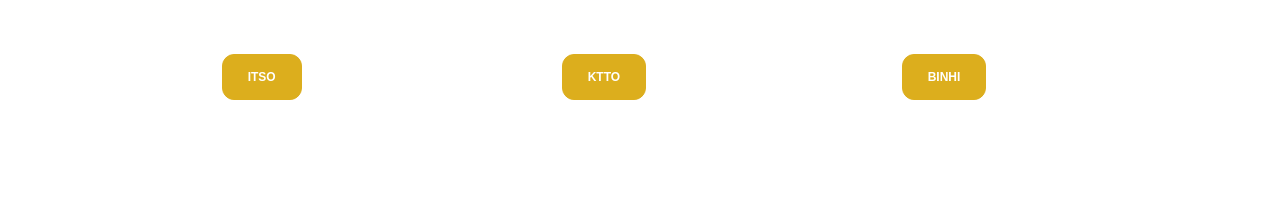
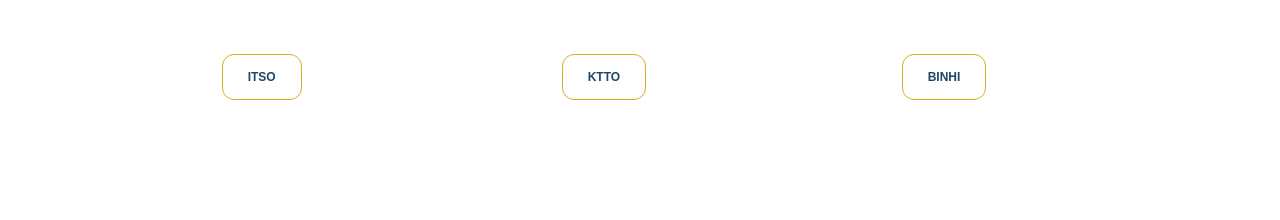
Before and after one commit to bethanyhopec/Kttbdc-OnePageWebsite, a plain HTML site: page index.html in a window 1280 px wide. Shown: the part 1308-1528 px from the top of the page. Drawn offline with nearby package versions, Linux system fonts and the light colour scheme; a web font is replaced by a local one.

Commit message:
change the color of the hover effect on the buttons of component units

```diff
--- a/style.css
+++ b/style.css
@@ -453,8 +453,8 @@ h1 {
     left: 23%;
     top: 50%;
     padding: 15px 25px;
-    background-color: #dcae1d;
-    color:white;
+    background-color: #ffffff;
+    color:#1e4666;;
     font-weight: bold;
     font-size: 12px;
     cursor: pointer;
@@ -463,7 +463,7 @@ h1 {
 }
 
 .logo-card:hover button {
-    background-color: #a0cac2;
+    background-color: #dcae1d;
     font-weight: bolder;
     color:#002855;
     border:  #a0cac2;
```
